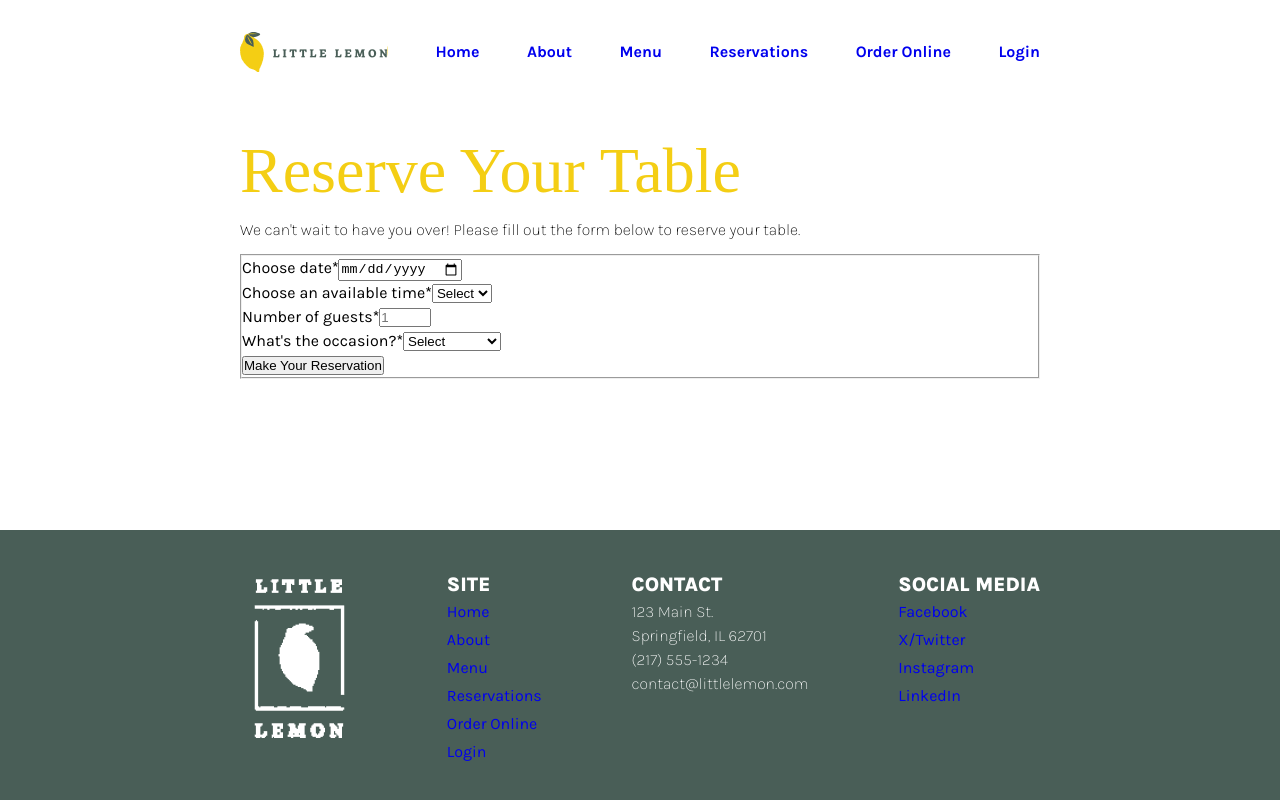
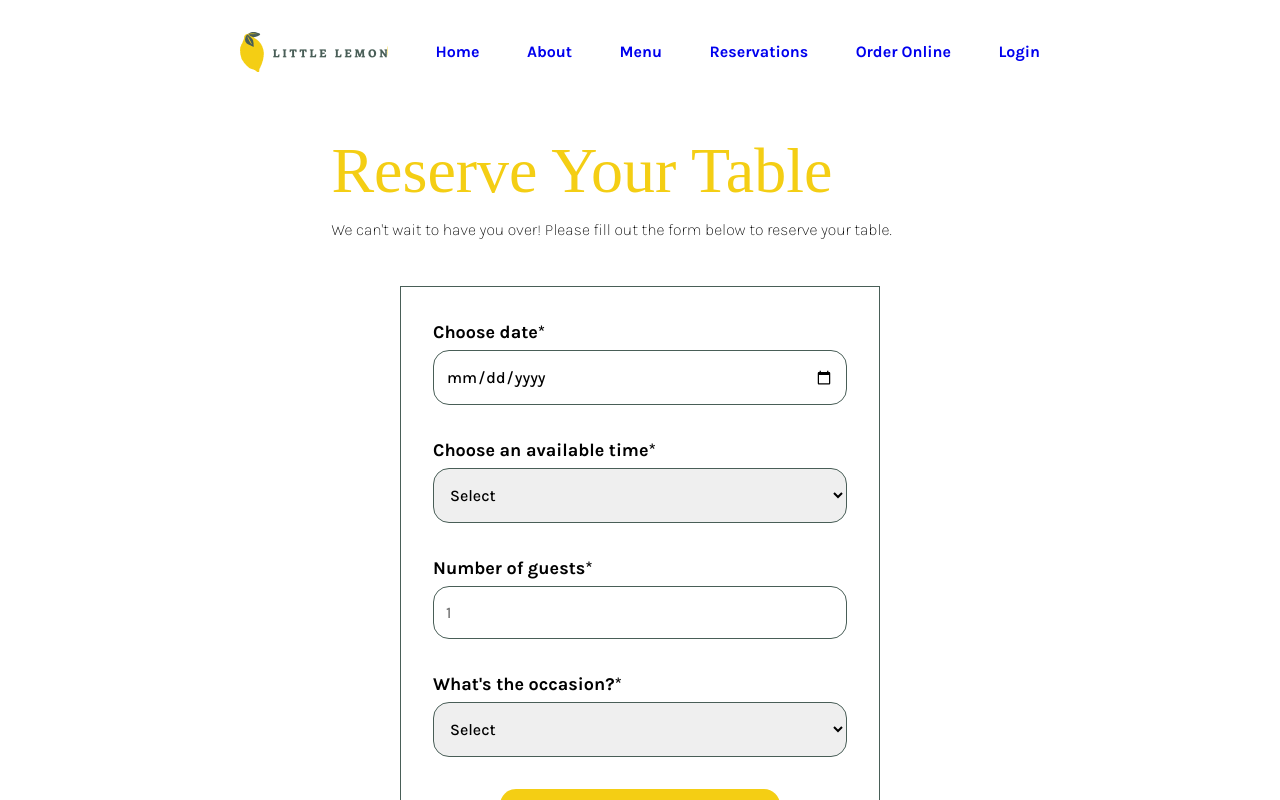
Before and after one commit to dlearningcode/front-end-dev-capstone-little_lemon, a React (Create React App) app: page /reservations in a window 1280 px wide. Shown: the top 800 px of the page. Built offline with nearby package versions, Linux system fonts and the light colour scheme; a web font is replaced by a local one.

Commit message:
Update ReservationForm styling and add className to form element

```diff
--- a/src/components/ReservationForm.js
+++ b/src/components/ReservationForm.js
@@ -118,10 +118,10 @@ export default function ReservationForm({
   };
 
   return (
-    <form onSubmit={handleSubmit}>
+    <form onSubmit={handleSubmit} className="reservation-form">
       <fieldset>
         <div className="field">
-          <label htmlFor="reservationDate">
+          <label htmlFor="reservationDate" className="card-title">
             Choose date<span>*</span>
           </label>
           <input
@@ -139,7 +139,7 @@ export default function ReservationForm({
           )}
         </div>
         <div className="field">
-          <label htmlFor="reservationTime">
+          <label htmlFor="reservationTime" className="card-title">
             Choose an available time<span>*</span>
           </label>
           <select
@@ -168,7 +168,7 @@ export default function ReservationForm({
           )}
         </div>
         <div className="field">
-          <label htmlFor="guestCount">
+          <label htmlFor="guestCount" className="card-title">
             Number of guests<span>*</span>
           </label>
           <input
@@ -189,7 +189,7 @@ export default function ReservationForm({
           )}
         </div>
         <div className="field">
-          <label htmlFor="occasion">
+          <label htmlFor="occasion" className="card-title">
             What's the occasion?<span>*</span>
           </label>
           <select
@@ -213,7 +213,9 @@ export default function ReservationForm({
             <div className="error">{formErrors.occasion}</div>
           )}
         </div>
-        <button type="submit">Make Your Reservation</button>
+        <button type="submit" className="button button-primary-2">
+          Make Your Reservation
+        </button>
       </fieldset>
     </form>
   );
--- a/src/css/App.css
+++ b/src/css/App.css
@@ -40,8 +40,9 @@
   --fw-primary-x-bold: 800;
   --fw-secondary-reg: 400;
   --fw-secondary-med: 500;
+  --fs-x-small: 0.75em;
+  --fs-small: 0.875em;
   --fs-normal: 1em;
-  --fs-small: 0.875em;
   --fs-medium: 1.125em;
   --fs-large: 1.25em;
   --fs-subtitle: 2.5em;
@@ -293,3 +294,25 @@ span,
   justify-content: center;
   align-items: center;
 }
+
+.flex-row-space-between {
+  display: flex;
+  flex-wrap: wrap;
+  justify-content: space-between;
+  align-items: center;
+}
+
+/* Error Messages */
+
+form .error {
+    color: red;
+    font-size: var(--fs-x-small);
+    margin-top: 0;
+    padding-top: 0;
+    margin-bottom: var(--spacing);
+}
+
+form .error-border {
+    border: 2px solid red;
+    margin-bottom: 0;
+}
--- a/src/css/ReservationForm.css
+++ b/src/css/ReservationForm.css
@@ -1,10 +1,49 @@
-form .error {
-    color: red;
-    font-size: 0.8em;
-    margin-top: 0;
-    margin-bottom: 0.2em;
+.reservation-form {
+    margin: 0 auto;
+    min-width: 10em;
+    max-width: 30em;
+    overflow: hidden;
+    padding: var(--padding-large) 0;
 }
 
-form .error-border {
+.reservation-form fieldset {
+    border: 1px solid var(--primary-1);
+    margin: 0;
+    padding: var(--padding-large);
+    /* border-radius: var(--radius-large); */
+}
+
+.reservation-form label {
+    display: block;
+    margin-bottom: var(--spacing);
+}
+
+.reservation-form input,
+.reservation-form select {
+    width: 100%;
+    margin-bottom: var(--padding-large);
+    padding: var(--padding-med) var(--padding-small);
+    font-size: var(--fs-normal);
+    font-family: var(--ff-primary);
+    font-weight: var(--fw-primary-med);
+    border: 1px solid var(--primary-1);
+    border-radius: var(--radius-large);
+}
+
+.reservation-form button {
+    display: block;
+    margin-inline: auto;
+}
+
+.reservation-form .error {
+    color: red;
+    font-size: var(--fs-x-small);
+    margin-top: 0;
+    padding-top: 0;
+    margin-bottom: var(--padding-large);
+}
+
+.reservation-form .error-border {
     border: 2px solid red;
+    margin-bottom: 0;
 }
--- a/src/pages/Reservations.js
+++ b/src/pages/Reservations.js
@@ -4,7 +4,7 @@ import ReservationForm from "../components/ReservationForm";
 export default function Reservations({ availableTimes, fetchTimes, submitForm, today }) {
   return (
     <>
-      <div aria-labelledby="reserve-table" className="reservations wrapper">
+      <div aria-labelledby="reserve-table" className="reservations text-wrapper">
         <h1 id="reserve-table">Reserve Your Table</h1>
         <p>
           We can't wait to have you over! Please fill out the form below to
```
